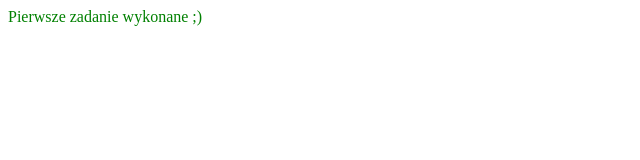
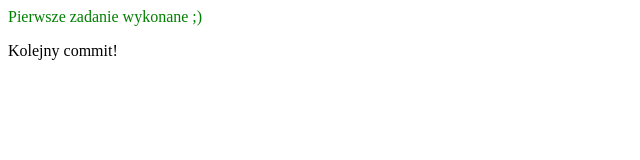
Before and after one commit to cywil84/eduweb-w1e1, a plain HTML site: page index.html in a window 1280 px wide. Shown: the whole page, without its empty margins (0-640 px from the left). Drawn offline with Linux system fonts and the light colour scheme.

Commit message:
Update index.html
dodano wpis

```diff
--- a/index.html
+++ b/index.html
@@ -3,6 +3,7 @@
 <head></head>
 </body>
 <font color="green">Pierwsze zadanie wykonane ;)</font>
+<p>Kolejny commit!</p>
 
 
 </body>
```
